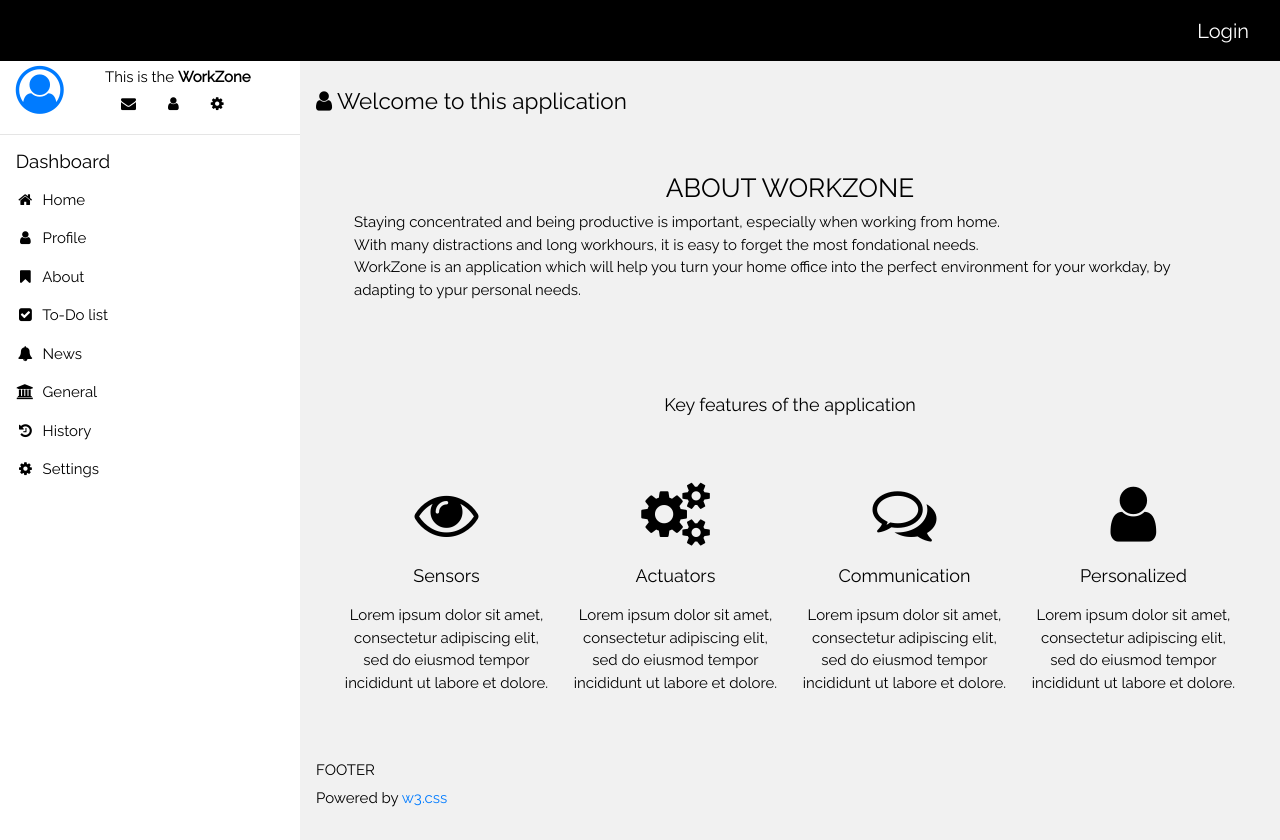
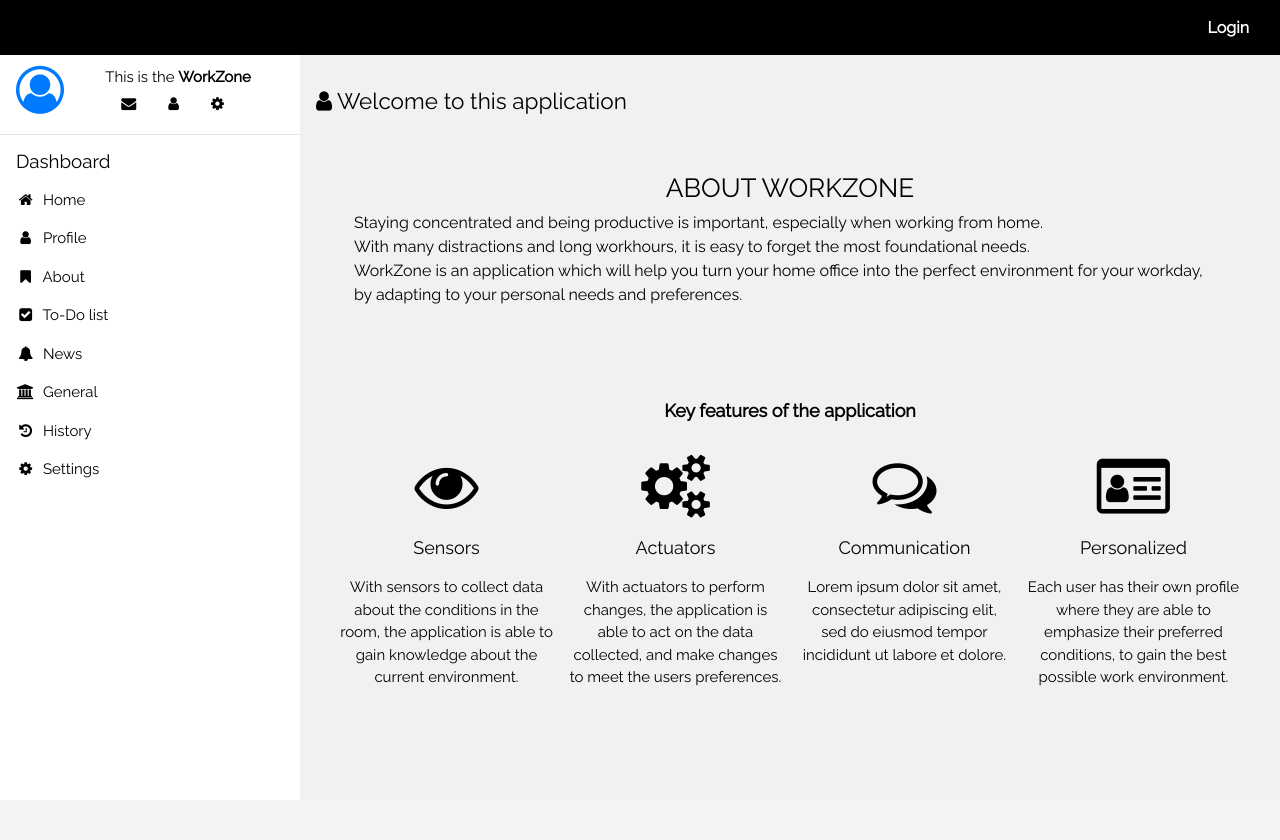
Before and after one commit to andrsly/ambient_work, a Flask app: page /about/ in a window 1280 px wide. After the commit the page ends 686 px from the top, so only its background shows below. Run offline with Flask 2, Linux system fonts and the light colour scheme; some libraries are stand-ins or nearby versions.

Commit message:
Made changes to user profile and database

```diff
--- a/app/forms.py
+++ b/app/forms.py
@@ -27,4 +27,5 @@
     temp = FloatField('Temperature', validators=[NumberRange(min=10.0, max=30.0)])
     screen = FloatField('Screen brightness', validators=[NumberRange(min=0.0, max=100.0)])
     room = FloatField('Room brightness', validators=[NumberRange(min=100, max=1000)])
+    hours = FloatField('Work hours', validators=[NumberRange(min=0.0, max=23.5)])
     submit = SubmitField('Update')
--- a/app/models.py
+++ b/app/models.py
@@ -14,6 +14,9 @@
     temp = db.Column(db.Float, nullable=False, default=22.5)
     screen = db.Column(db.Float, nullable=False, default=50.0)
     room = db.Column(db.Integer, nullable=False, default=500.0)
+    hours = db.Column(db.Float, nullable=False, default=7.5)
+    lat = db.Column(db.Float, nullable=True)
+    lon = db.Column(db.Float, nullable=True)
 
     def __repr__(self):
         return f"Users('{self.username})'"
--- a/app/routes.py
+++ b/app/routes.py
@@ -3,13 +3,10 @@
 from app.forms import RegistrationForm, LoginForm, UpdateProfileForm
 from app.models import Users
 from flask_login import login_user, current_user, logout_user, login_required
-from app.weather import getWeatherData
 
 
 @app.route("/", methods=['GET'])
 def home():
-        weather = getWeatherData()
-        outsidetemp = weather["temp"]
         return render_template('home.html')
 
 @app.route('/register/', methods=['GET', 'POST'])
@@ -63,6 +60,7 @@
             form.temp.data = current_user.temp
             form.screen.data = current_user.screen
             form.room.data = current_user.room
+            form.hours.data = current_user.hours
         return render_template('profile.html', title="Profile", form=form)
 
 @app.route("/about/")
--- a/app/templates/about.html
+++ b/app/templates/about.html
@@ -4,23 +4,24 @@
 <div class="w3-container" style="padding:20px 16px" id="about">
     <div class="about-section" style="padding: 30px 30px;">
         <h3 class="w3-center">ABOUT WORKZONE</h3>
-        <p>Staying concentrated and being productive is important, especially when working from home.
-            <br>With many distractions and long workhours, it is easy to forget the most fondational needs.
-            <br>WorkZone is an application which will help you turn your home office into the perfect environment for your workday, by adapting to ypur personal needs.</p>
+        <p style="font-size: medium;">Staying concentrated and being productive is important, especially when working from home.
+            <br>With many distractions and long workhours, it is easy to forget the most foundational needs.
+            <br>WorkZone is an application which will help you turn your home office into the perfect environment for your workday,
+            <br>by adapting to your personal needs and preferences.</p>
       </div>
       <br>
       <br>
-    <p class="w3-center w3-large">Key features of the application</p>
-    <div class="w3-row-padding w3-center" style="margin-top:64px">
+    <p class="w3-center w3-large"><b>Key features of the application</b></p>
+    <div class="w3-row-padding w3-center" style="margin-top:30px">
       <div class="w3-quarter">
         <i class="fa fa-eye w3-margin-bottom w3-jumbo w3-center"></i>
         <p class="w3-large">Sensors</p>
-        <p>Lorem ipsum dolor sit amet, consectetur adipiscing elit, sed do eiusmod tempor incididunt ut labore et dolore.</p>
+        <p>With sensors to collect data about the conditions in the room, the application is able to gain knowledge about the current environment.</p>
       </div>
       <div class="w3-quarter">
         <i class="fa fa-gears w3-margin-bottom w3-jumbo"></i>
         <p class="w3-large">Actuators</p>
-        <p>Lorem ipsum dolor sit amet, consectetur adipiscing elit, sed do eiusmod tempor incididunt ut labore et dolore.</p>
+        <p>With actuators to perform changes, the application is able to act on the data collected, and make changes to meet the users preferences.</p>
       </div>
       <div class="w3-quarter">
         <i class="fa fa-comments-o w3-margin-bottom w3-jumbo"></i>
@@ -28,9 +29,9 @@
         <p>Lorem ipsum dolor sit amet, consectetur adipiscing elit, sed do eiusmod tempor incididunt ut labore et dolore.</p>
       </div>
       <div class="w3-quarter">
-        <i class="fa fa-user w3-margin-bottom w3-jumbo"></i>
+        <i class="fa fa-id-card-o w3-margin-bottom w3-jumbo"></i>
         <p class="w3-large">Personalized</p>
-        <p>Lorem ipsum dolor sit amet, consectetur adipiscing elit, sed do eiusmod tempor incididunt ut labore et dolore.</p>
+        <p>Each user has their own profile where they are able to emphasize their preferred conditions, to gain the best possible work environment.</p>
       </div>
     </div>
   </div>
--- a/app/templates/home.html
+++ b/app/templates/home.html
@@ -11,6 +11,7 @@
           </div>
           <div class="w3-clear"></div>
           <h4>Messages</h4>
+          <button onclick="getLocation()">Get coordinates</button>
         </div>
       </div>
       <div class="w3-quarter">
@@ -63,7 +64,7 @@
             <tr>
               <td><i class="fa fa-thermometer-quarter w3-text-yellow w3-large"></i></td>
               <td>The current outside temperature is </td>
-              <td><i>17 mins</i></td>
+              <td><i id="otemp">temp</i></td>
             </tr>
             <tr>
               <td><i class="fa fa-comment w3-text-red w3-large"></i></td>
@@ -143,6 +144,7 @@
     <hr>
 
     <div class="w3-container">
+        <div id="demo">Hei</div>
       <h5>Countries</h5>
       <table class="w3-table w3-striped w3-bordered w3-border w3-hoverable w3-white">
         <tr>
--- a/app/templates/layout.html
+++ b/app/templates/layout.html
@@ -22,9 +22,9 @@
     <button class="w3-bar-item w3-button w3-hide-large w3-hover-none w3-hover-text-light-grey" onclick="w3_open();"><i class="fa fa-bars"></i>  Menu</button>
     <span class="w3-bar-item w3-right">
       {% if current_user.is_authenticated %}
-      <a class="nav-item nav-link" href="{{ url_for('logout') }}" style="color:white; font-size: 20px;">Logout</a>
+      <a class="nav-item nav-link" href="{{ url_for('logout') }}" style="color:white; font-size: 16px;"><b>Logout</b></a>
       {% else %}
-        <a class="nav-item nav-link" href="{{ url_for('login') }}" style="color:white; font-size: 20px;">Login</a>
+        <a class="nav-item nav-link" href="{{ url_for('login') }}" style="color:white; font-size: 16px;"><b>Login</b></a>
       {% endif %}
       </span>
   </div>
@@ -88,8 +88,6 @@
 
  <!-- Footer -->
  <footer class="w3-container w3-padding-16 w3-light-grey">
-  <h6>FOOTER</h6>
-  <p>Powered by <a href="https://www.w3schools.com/w3css/default.asp" target="_blank">w3.css</a></p>
 </footer>
 
 <!-- End page content -->
@@ -118,7 +116,38 @@
 mySidebar.style.display = "none";
 overlayBg.style.display = "none";
 }
+
+function getLocation() {
+  if (navigator.geolocation) {
+    navigator.geolocation.getCurrentPosition(showPosition);
+  } else {
+    x.innerHTML = "Geolocation is not supported by this browser.";
+  }
+}
+
+var x = document.getElementById("demo");
+
+function showPosition(position) {
+    var url = "http://api.openweathermap.org/data/2.5/weather?lat=" + position.coords.latitude + "&lon="+ position.coords.longitude+"&appid=07a969fe12142afe0c9514ad65549627";
+
+    $.getJSON(url, function(data) {
+        var temp = (data.main.temp-273.15).toFixed(2);;
+        var sunrise = new Date(data.sys.sunrise * 1000);
+        var sunset = new Date(data.sys.sunset * 1000);
+        var time = new Date(data.dt * 1000);
+        var text = `${temp} degrees celsius`
+        $(".otemp").html(text);
+    });
+
+    x.innerHTML = "Latitude: " + position.coords.latitude +
+  "<br>Longitude: " + position.coords.longitude +
+  "<br>API: " + url;
+
+}
+
+
 </script>
+
 
 <!--<script>document.getElementById("temp01").innerHTML = "The outside temperature is "</script>-->
 
--- a/app/weather.py
+++ /dev/null
@@ -1,9 +0,0 @@
-import json, requests
-
-url = "http://weather.labben.org/api/yr/?location=Portugal/Lisboa/Lisboa"
-
-def getWeatherData():
-    response = requests.get(url)
-    data = response.text
-    parsed = json.loads(data)
-    return parsed
```
Also changed, not shown: app/static/weather_example.json (added, +31 -0 lines), app/templates/login.html (+8 -3 lines), app/templates/profile.html (+14 -0 lines), app/templates/test.html (added, +51 -0 lines).
